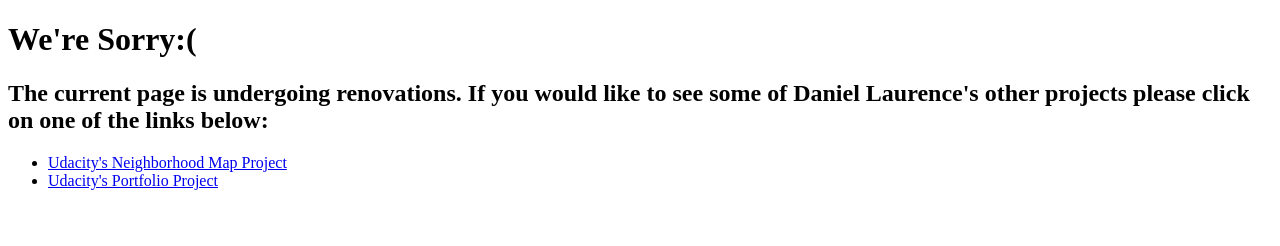
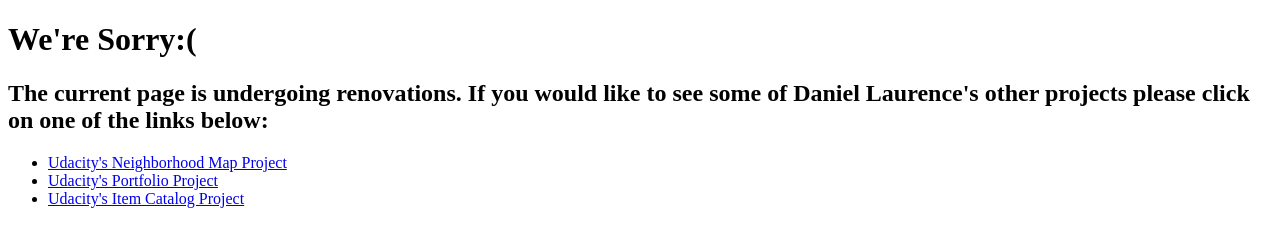
Before and after one commit to dlaurence269/daniellaurence.com, a plain HTML site: page index.html in a window 1280 px wide. Drawn offline with Linux system fonts and the light colour scheme.

Commit message:
Add item_catalog to list of visible projects.

```diff
--- a/index.html
+++ b/index.html
@@ -9,6 +9,7 @@
     <ul>
         <li> <a href="/neighborhood_map">Udacity's Neighborhood Map Project</a> </li>
         <li> <a href="/portfolio">Udacity's Portfolio Project</a> </li>
+        <li> <a href="/item_catalog">Udacity's Item Catalog Project</a> </li>
     </ul>
 </body>
 </html>
```
